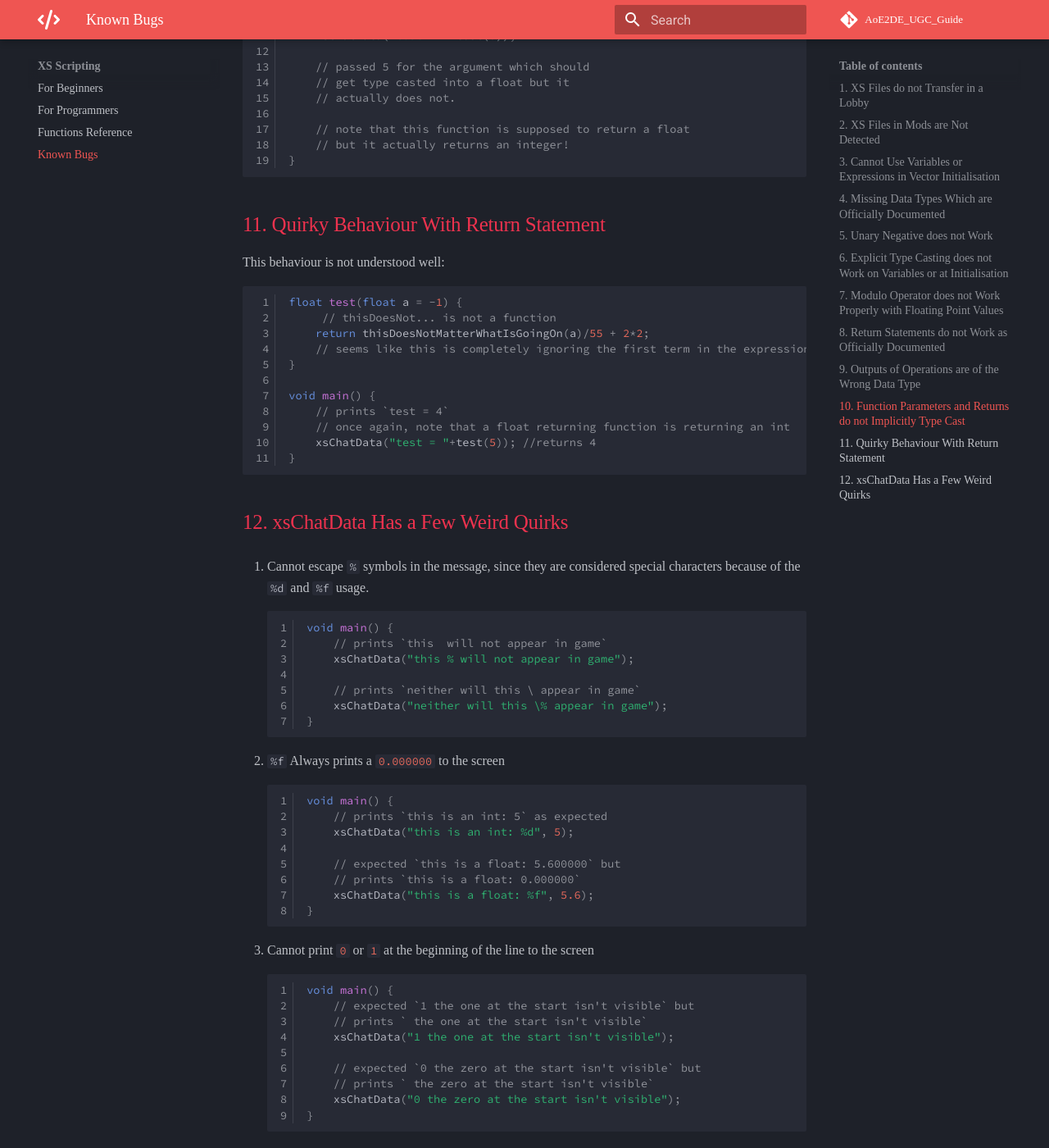
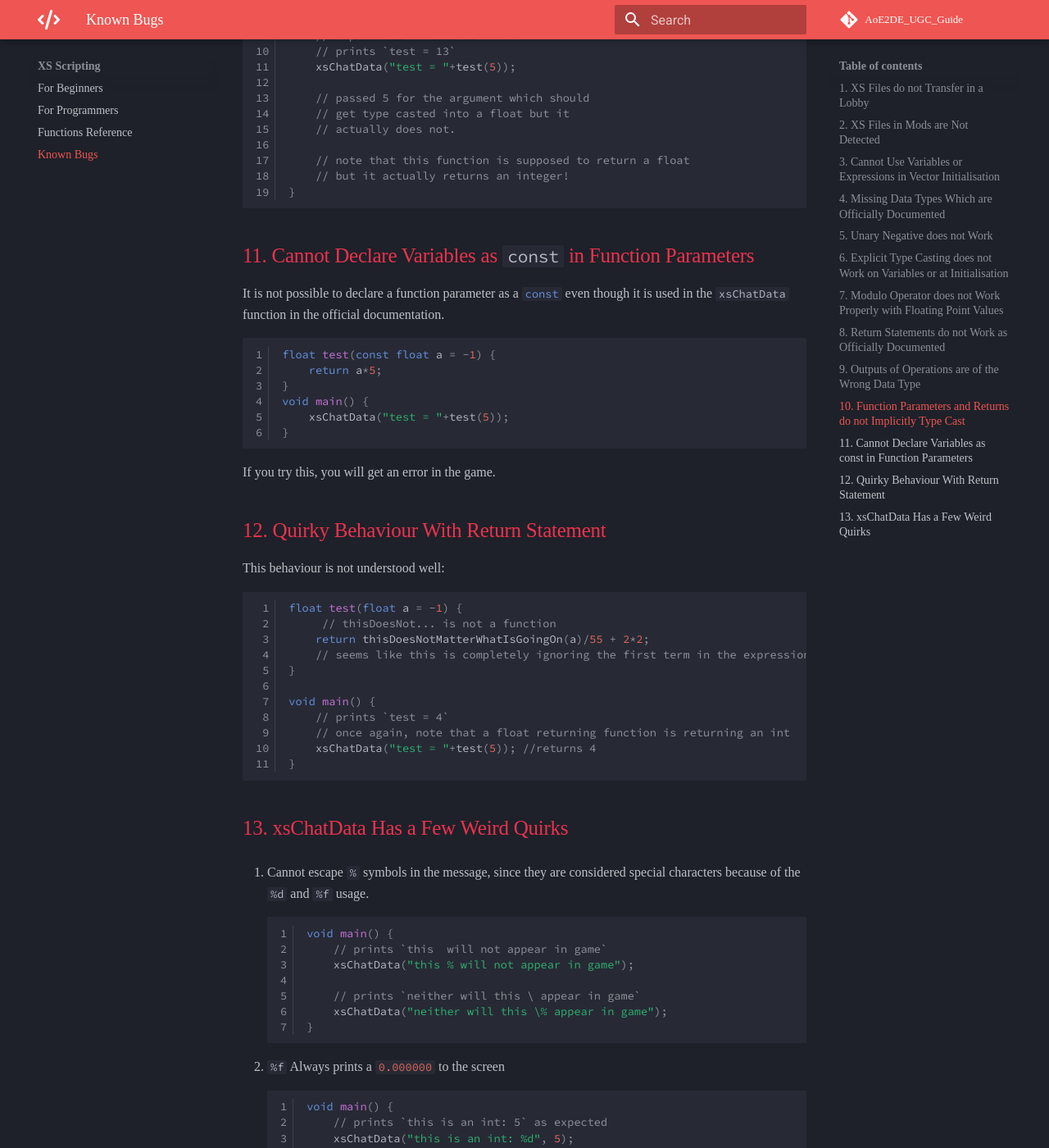
Before and after one commit to Divy1211/AoE2DE_UGC_Guide, an MkDocs documentation site: the page built from docs/general/xs/bugs.md, in a window 1280 px wide and 1400 px high, scrolled down 4036 px. Shown: the whole window at 82% size. Built offline with MkDocs 1.6.1 and Material for MkDocs 9.7.7, drawn with Linux system fonts in a browser that asks for light colours; comment, search, counter and statistics services are not loaded; some of the changed text lies outside the part shown.

Commit message:
Added const bug

````diff
--- a/docs/general/xs/bugs.md
+++ b/docs/general/xs/bugs.md
@@ -1,3 +1,4 @@
+# Known Bugs in XS Scripting
 *Written by: Alian713*
 
 ---
@@ -89,7 +90,8 @@ void main() {
     float a = 5.5;
     float b = (int)a; // will outwright assign 0 to b
 
-    // expected `b = 5.000000` but prints `b = 0.000000`
+    // expected `b = 5.000000` but
+    // prints `b = 0.000000`
     xsChatData("b = "+b);
 
     b = 6.7;
@@ -175,7 +178,22 @@ void main() {
 }
 ```
 
-## 11. Quirky Behaviour With Return Statement
+## 11. Cannot Declare Variables as `const` in Function Parameters
+
+It is not possible to declare a function parameter as a `#!java const` even though it is used in the `#!java xsChatData` function in the official documentation.
+
+```java
+float test(const float a = -1) {
+    return a*5;
+}
+void main() {
+    xsChatData("test = "+test(5));
+}
+```
+
+If you try this, you will get an error in the game.
+
+## 12. Quirky Behaviour With Return Statement
 
 This behaviour is not understood well:
 
@@ -193,7 +211,7 @@ void main() {
 }
 ```
 
-## 12. xsChatData Has a Few Weird Quirks
+## 13. xsChatData Has a Few Weird Quirks
 
 1. Cannot escape `%` symbols in the message, since they are considered special characters because of the `%d` and `%f` usage.
 
````
Also changed, not shown: other parts of docs/general/xs/bugs.md (+3 -2 lines), docs/general/xs/beginner.md (+2 -2 lines).
